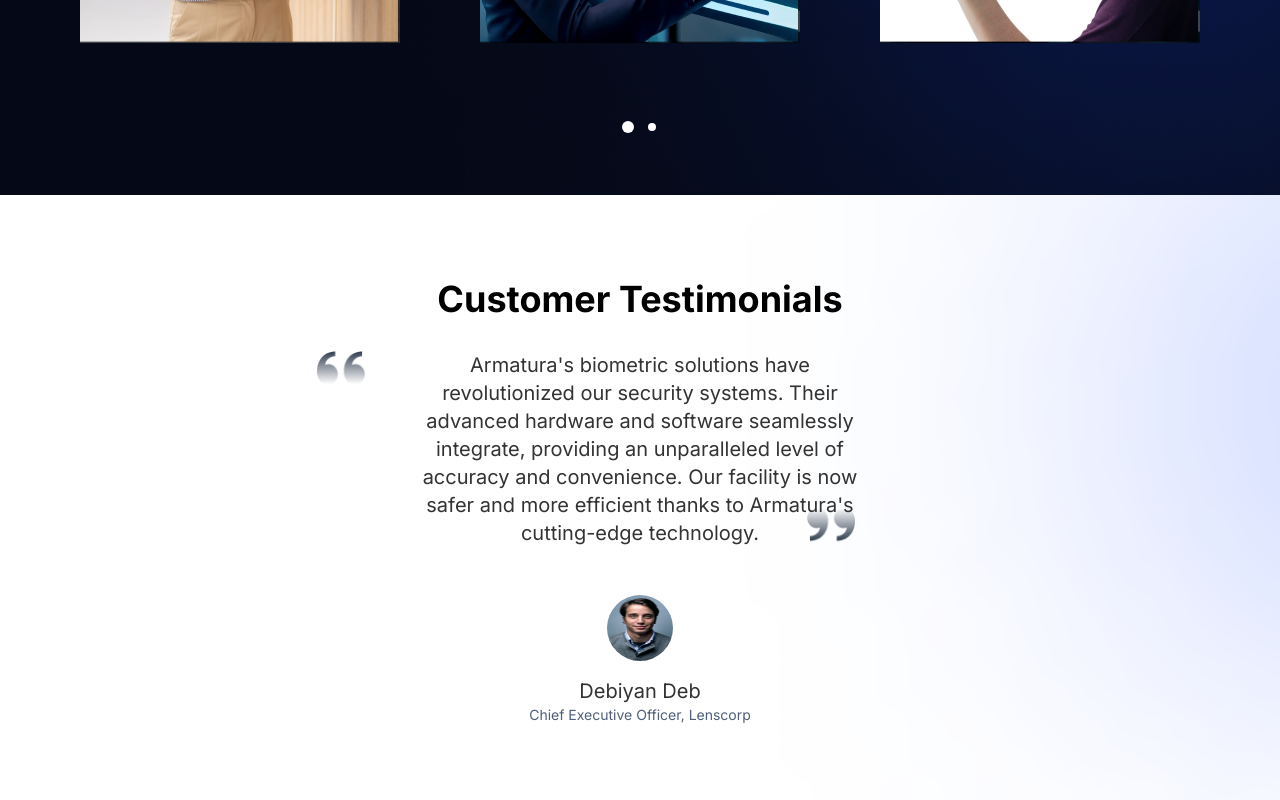
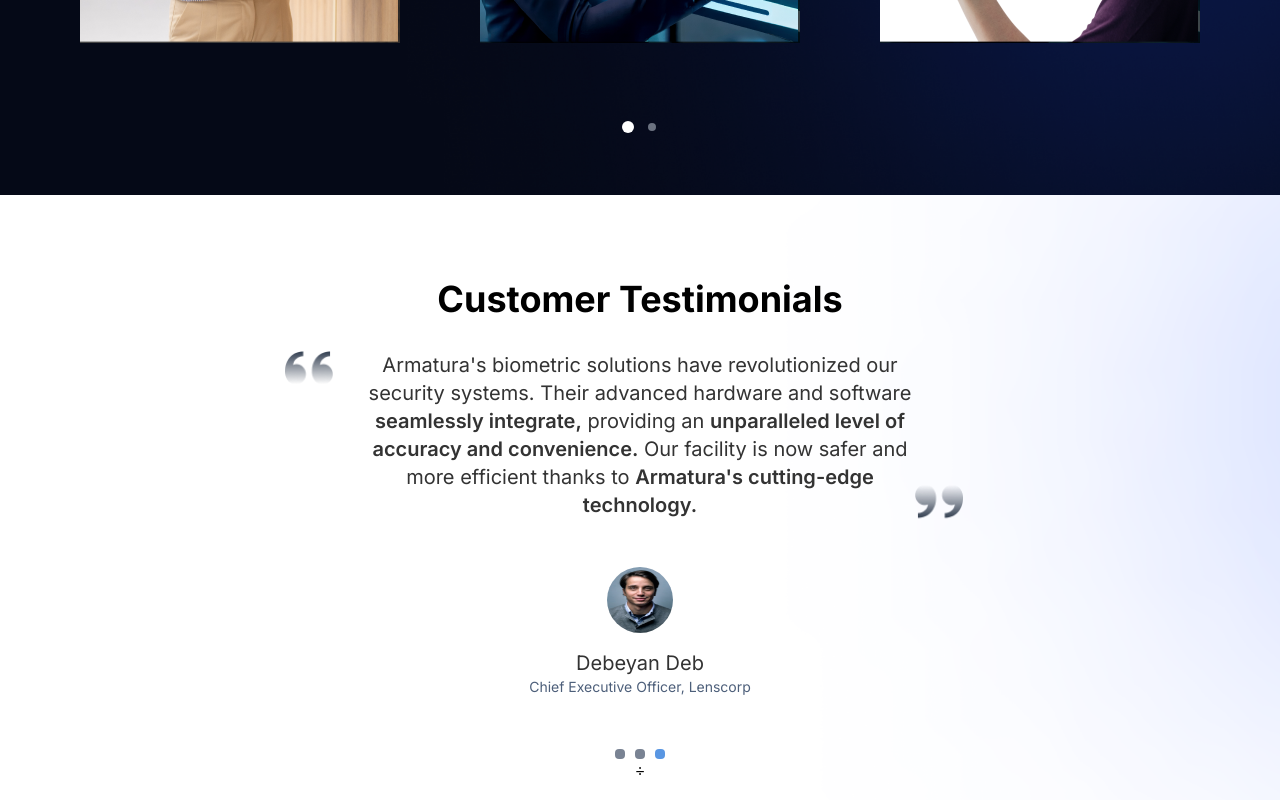
Before and after one commit to nilamadhab47/ama, a Next.js app: page / in a window 1280 px wide. Shown: the part 2880-3680 px from the top of the page. Built offline with nearby package versions, Linux system fonts and the light colour scheme.

Commit message:
qa changes done

```diff
--- a/components/Carousel.js
+++ b/components/Carousel.js
@@ -62,7 +62,7 @@
         {Array.from({ length: Math.ceil(ImagesList.length / itemsPerPage) }, (_, i) => (
           <div
             key={i}
-            className={`w-2 h-2 mx-2 rounded-full bg-white cursor-pointer transition-all ${
+            className={`w-2 h-2 mx-2 rounded-full bg-gray cursor-pointer transition-all ${
               i === Math.floor(startIndex / itemsPerPage) ? 'bg-white transform-gpu scale-150' : 'bg-gray-500'
             }`}
             onClick={() => handleThumbnailClick(i * itemsPerPage)}
@@ -71,11 +71,13 @@
       </div>
 
       <button
-        className={`absolute left-0 top-1/2 transform -translate-y-1/2 bg-[#00558B] text-white p-2 rounded-full hover:bg-gray-600 transition duration-300 ml-12 ${
+        className={`absolute left-0 top-1/2 transform -translate-y-1/2 text-white p-2 rounded-full hover:bg-gray-600 transition duration-300 ml-12 ${
           startIndex === 0 ? "opacity-50 cursor-not-allowed" : ""
         }`}
         onClick={prevImages}
         disabled={startIndex === 0}
+        style={{border: "2px solid  #858585",
+            opacity: "0.7"}}
       >
         <svg
           xmlns="http://www.w3.org/2000/svg"
--- /dev/null
+++ b/components/TestimonialSlider.js
@@ -0,0 +1,132 @@
+import Image from 'next/image';
+import React, { useState, useEffect } from 'react';
+
+const testimonialData = [
+    {
+        text: (
+          <>
+            Armatura's biometric solutions have revolutionized our security systems. Their advanced hardware and software{' '}
+            <span className="font-semibold">seamlessly integrate,</span> providing an{' '}
+            <span className="font-semibold">unparalleled level of accuracy and convenience.</span>{' '}
+            Our facility is now safer and more efficient thanks to{' '}
+            <span className="font-semibold">Armatura's cutting-edge technology.</span>
+          </>
+        ),
+        customer: {
+          name: 'Debeyan Deb',
+          position: 'Chief Executive Officer, Lenscorp',
+          image: '/images/customer.jpg',
+        },
+      },
+      {
+        text: (
+          <>
+            Armatura's biometric solutions have revolutionized our security systems. Their advanced hardware and software{' '}
+            <span className="font-semibold">seamlessly integrate,</span> providing an{' '}
+            <span className="font-semibold">unparalleled level of accuracy and convenience.</span>{' '}
+            Our facility is now safer and more efficient thanks to{' '}
+            <span className="font-semibold">Armatura's cutting-edge technology.</span>
+          </>
+        ),
+        customer: {
+          name: 'Debeyan Deb',
+          position: 'Chief Executive Officer, Lenscorp',
+          image: '/images/customer.jpg',
+        },
+      },
+      {
+        text: (
+          <>
+            Armatura's biometric solutions have revolutionized our security systems. Their advanced hardware and software{' '}
+            <span className="font-semibold">seamlessly integrate,</span> providing an{' '}
+            <span className="font-semibold">unparalleled level of accuracy and convenience.</span>{' '}
+            Our facility is now safer and more efficient thanks to{' '}
+            <span className="font-semibold">Armatura's cutting-edge technology.</span>
+          </>
+        ),
+        customer: {
+          name: 'Debeyan Deb',
+          position: 'Chief Executive Officer, Lenscorp',
+          image: '/images/customer.jpg',
+        },
+      },
+  // Add more testimonials as needed
+];
+
+function TestimonialSlider() {
+    const [currentTestimonialIndex, setCurrentTestimonialIndex] = useState(0);
+
+    // Function to go to the next testimonial
+    const nextTestimonial = () => {
+      setCurrentTestimonialIndex((prevIndex) => (prevIndex + 1) % testimonialData.length);
+    };
+
+    useEffect(() => {
+      // Set an interval to switch to the next testimonial every 5 seconds (adjust as needed)
+      const interval = setInterval(nextTestimonial, 3000); // 5000 milliseconds = 5 seconds
+
+      // Clear the interval when the component unmounts
+      return () => clearInterval(interval);
+    }, []);
+
+    const handleThumbClick = (index) => {
+      setCurrentTestimonialIndex(index);
+    };
+
+    return (
+      <div className="relative">
+        <div className="testimonial-container">
+          <div className="testimonial-content">
+            <p className="text-reviewColor font-inter text-xl mb-12 pr-[250px] pl-[250px] relative">
+            <Image
+              src={"/images/quote.png"}
+              alt="quote"
+              width={48}
+              height={33}
+              className=" absolute left-[17%]"
+            />{" "}{testimonialData[currentTestimonialIndex].text}
+            <Image
+              src={"/images/quote.png"}
+              alt="quote"
+              width={48}
+              height={33}
+              className=" absolute bottom-0 right-[20%] top-[80%] rotate-180"
+            />
+            </p>
+
+            <div className="customer">
+              <div className="customer-img">
+                <img
+                  src={testimonialData[currentTestimonialIndex].customer.image}
+                  width={66}
+                  height={66}
+                  className="rounded-full mt-0 mb-0 mr-auto ml-auto h-[66px] w-[66px]"
+                  alt={`Customer: ${testimonialData[currentTestimonialIndex].customer.name}`}
+                />
+              </div>
+              <div className="customer-info">
+                <h3 className="text-reviewColor font-inter text-xl mt-4">
+                  {testimonialData[currentTestimonialIndex].customer.name}
+                </h3>
+                <p className="text-greyColor font-inter text-sm mb-8">
+                  {testimonialData[currentTestimonialIndex].customer.position}
+                </p>
+              </div>
+            </div>
+          </div>
+          <div className="testimonial-thumbs flex ">
+            {testimonialData.map((testimonial, index) => (
+              <div
+                key={index}
+                className={`thumb w-[10px] h-[10px] rounded ${index === currentTestimonialIndex ? 'bg-[#136AD5]' : 'bg-[#404F65]'}`}
+                onClick={() => handleThumbClick(index)}
+              >
+              </div>
+            ))}
+          </div>
+        </div>
+      </div>
+    );
+  }
+
+  export default TestimonialSlider;
--- a/package.json
+++ b/package.json
@@ -15,6 +15,7 @@
     "react": "18.2.0",
     "react-dom": "18.2.0",
     "react-icons": "^4.10.1",
+    "react-responsive-carousel": "^3.2.23",
     "tailwindcss": "3.3.3"
   }
 }
--- a/sections/About.jsx
+++ b/sections/About.jsx
@@ -19,7 +19,7 @@
             <Image src={"/images/about-img.png"} alt='bg' width={485} height={484}/>
         </div>
       </div>
-      <div className="feature flex mt-12">
+      <div className="feature flex mt-24">
         <div className="feature-img w-1/2 mr-4">
           <div className="upper flex gap-4 mb-4">
             <FeatureBox src={"/images/face.svg"} headText={"Face Recognition"} description={"Seamless Security : Elevating Access Through Face Recognition"}/>
@@ -33,8 +33,8 @@
         <div className="feature-details">
           <SectionHeading text={"Key Feature"} />
           <Heading text={"Why choose Armatura for biometric solution?"} headingStyle={"text-header mt-6 mb-6"}/>
-          <Paragraph text={"Empowered by our proprietary technology and patents, Armatura pioneers biometric modules and readers that elevate safety and verification accuracy in both physical and logical security realms. Our seamlessly integratable tools and platforms cater to fast-matching, precise user verification across various devices and applications. Committed to next-gen sec"}  paragraphStyle={"text-black "}/>
-          <Paragraph text={"zurity, we ensure biometric data privacy and global compliance. With full adherence to U.S. federal laws, our solutions offer paramount identity and access management (IAM) to safeguard against threats and errors."}  paragraphStyle={"text-black "}/>
+          <Paragraph text={"Empowered by our proprietary technology and patents, Armatura pioneers biometric modules and readers that elevate safety and verification accuracy in both physical and logical security realms. Our seamlessly integratable tools and platforms cater to fast-matching, precise user verification across various devices and applications."}  paragraphStyle={"text-black mb-4"}/>
+          <Paragraph text={"Committed to next-gen security, we ensure biometric data privacy and global compliance. With full adherence to U.S. federal laws, our solutions offer paramount identity and access management (IAM) to safeguard against threats and errors."}  paragraphStyle={"text-black "}/>
         </div>
       </div>
     </div>
--- a/sections/Review.jsx
+++ b/sections/Review.jsx
@@ -2,8 +2,10 @@
 import Heading from "@/components/Heading";
 import LogoScroll from "@/components/LogoScroll";
 import SectionHeading from "@/components/SectionHeading";
+import TestimonialSlider from "@/components/TestimonialSlider";
 import Image from "next/image";
 import React, { useEffect, useState } from "react";
+import { Carousel } from "react-responsive-carousel";
 
 const Review = () => {
   return (
@@ -13,27 +15,38 @@
           text={"Customer Testimonials"}
           headingStyle={"text-black mb-8"}
         />
-        <p className=" text-reviewColor font-inter text-xl mb-12 pr-[300px] pl-[300px] relative">
-          <Image src={"/images/quote.png"} alt="quote" width={48} height={33} className=" absolute left-[20%]"/> Armatura's biometric solutions have revolutionized our security
-          systems. Their advanced hardware and software seamlessly integrate,
-          providing an unparalleled level of accuracy and convenience. Our
-          facility is now safer and more efficient thanks to Armatura's
-          cutting-edge technology.<Image src={"/images/quote.png"} alt="quote" width={48} height={33} className=" absolute bottom-0 right-[30%] top-[80%] rotate-180"/>
-        </p>
-        <div className="customer">
-          <div className="customer-img ">
+          {/* <p className=" text-reviewColor font-inter text-xl mb-12 pr-[250px] pl-[250px] relative">
             <Image
-              src={"/images/customer.jpg"}
-              width={66}
-              height={66}
-              className=" rounded-full mt-0 mb-0 mr-auto ml-auto h-[66px] w-[66px]"
+              src={"/images/quote.png"}
+              alt="quote"
+              width={48}
+              height={33}
+              className=" absolute left-[17%]"
+            />{" "}
+            Armatura's biometric solutions have revolutionized our security
+            systems. Their advanced hardware and software{" "}
+            <span className=" font-semibold">seamlessly integrate,</span>
+            providing an{" "}
+            <span className=" font-semibold">
+              unparalleled level of accuracy and convenience.
+            </span>{" "}
+            Our facility is now safer and more efficient thanks to{" "}
+            <span className=" font-semibold">
+              Armatura's cutting-edge technology.
+            </span>
+            <Image
+              src={"/images/quote.png"}
+              alt="quote"
+              width={48}
+              height={33}
+              className=" absolute bottom-0 right-[20%] top-[80%] rotate-180"
             />
-          </div>
-          <div className="customer-info">
-            <h3 className="text-reviewColor font-inter text-xl mt-4">Debiyan Deb</h3>
-            <p className="text-greyColor font-inter text-sm">Chief Executive Officer, Lenscorp</p>
-          </div>
-        </div>
+          </p> */}
+          <TestimonialSlider />
+
+
+
+       ÷
       </div>
       <div className="partmers">
         <SectionHeading text={"Our Partners"} />
@@ -55,7 +68,7 @@
               alt="logo"
               width={115}
               height={115}
-             style={{width: '25%', height: '25%'}}
+              style={{ width: "25%", height: "25%" }}
             />
           ))}
         </div>
--- a/styles/globals.css
+++ b/styles/globals.css
@@ -52,3 +52,40 @@
     transform: translateX(-50%);
   }
 }
+
+/* Add these styles to your project's CSS or SCSS file */
+
+.testimonial-container {
+  display: flex;
+  flex-direction: column;
+  align-items: center;
+}
+
+.testimonial-content {
+  overflow: hidden;
+  width: 100%;
+}
+
+.testimonial-slide {
+  display: flex;
+  transition: transform 0.5s ease-in-out;
+}
+
+.testimonial-thumbs {
+  display: flex;
+  justify-content: center;
+  margin-top: 20px;
+}
+
+.thumb {
+  cursor: pointer;
+  margin: 0 5px;
+  opacity: 0.7;
+  transition: opacity 0.3s ease-in-out;
+}
+
+.thumb.active {
+  opacity: 1;
+}
+
+/* Add additional styles for testimonials, customer info, etc., as needed */
```
Also changed, not shown: components/ContactForm.jsx (+5 -5 lines), 1 other file (tests, documents, lock files or other folders).
